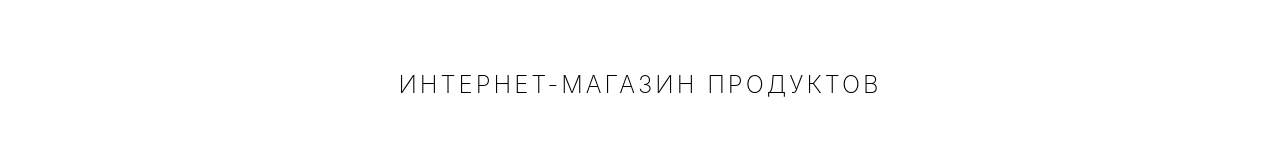
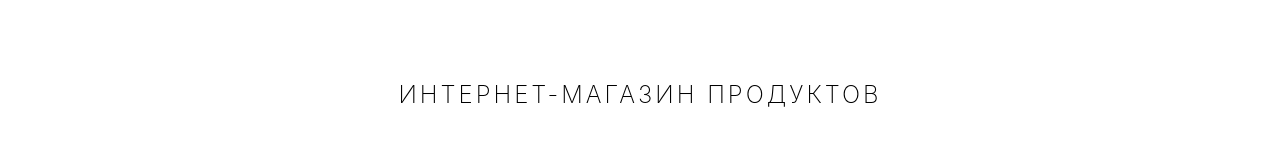
Before and after one commit to trols/shop-test, a React (Create React App) app: page / in a window 1280 px wide. Shown: the part 206-348 px from the top of the page. Built offline with nearby package versions, Linux system fonts and the light colour scheme.

Commit message:
your message

```diff
--- a/src/index.css
+++ b/src/index.css
@@ -68,7 +68,7 @@ body {
   }
   .firstHead{
     font-weight: 250;
-    margin-top: 120px;
+    margin-top: 130px;
   }
   .main-photo{
     width: 600px;
```
